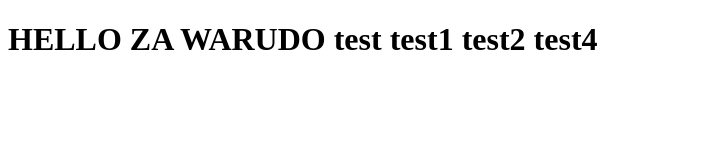
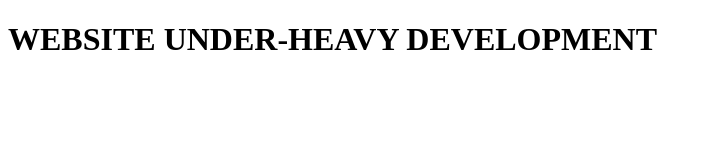
Before and after one commit to sacreative10/bstb, a Gatsby site: page / in a window 1280 px wide. Shown: the whole page, without its empty margins (0-712 px from the left). Built offline with nearby package versions, Linux system fonts and the light colour scheme; Gatsby itself is replaced by a stand-in of ours.

Commit message:
Made everything correct starting to develop now

```diff
--- a/src/pages/index.jsx
+++ b/src/pages/index.jsx
@@ -4,7 +4,7 @@ import * as React from 'react'
 const IndexPage = () => {
     return (
         <>
-            <h1>HELLO ZA WARUDO test test1 test2 test4</h1>
+            <h1>WEBSITE UNDER-HEAVY DEVELOPMENT</h1>
         </>
     )
 }
```
